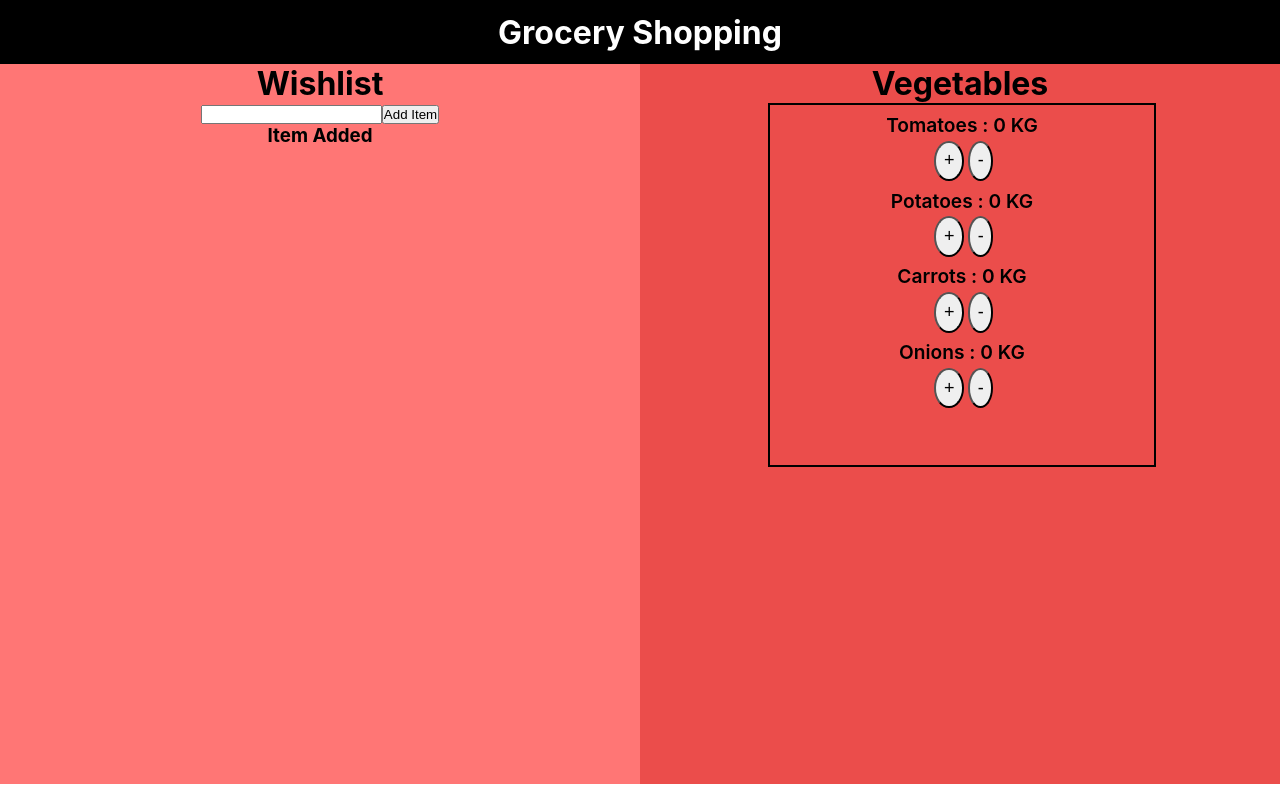
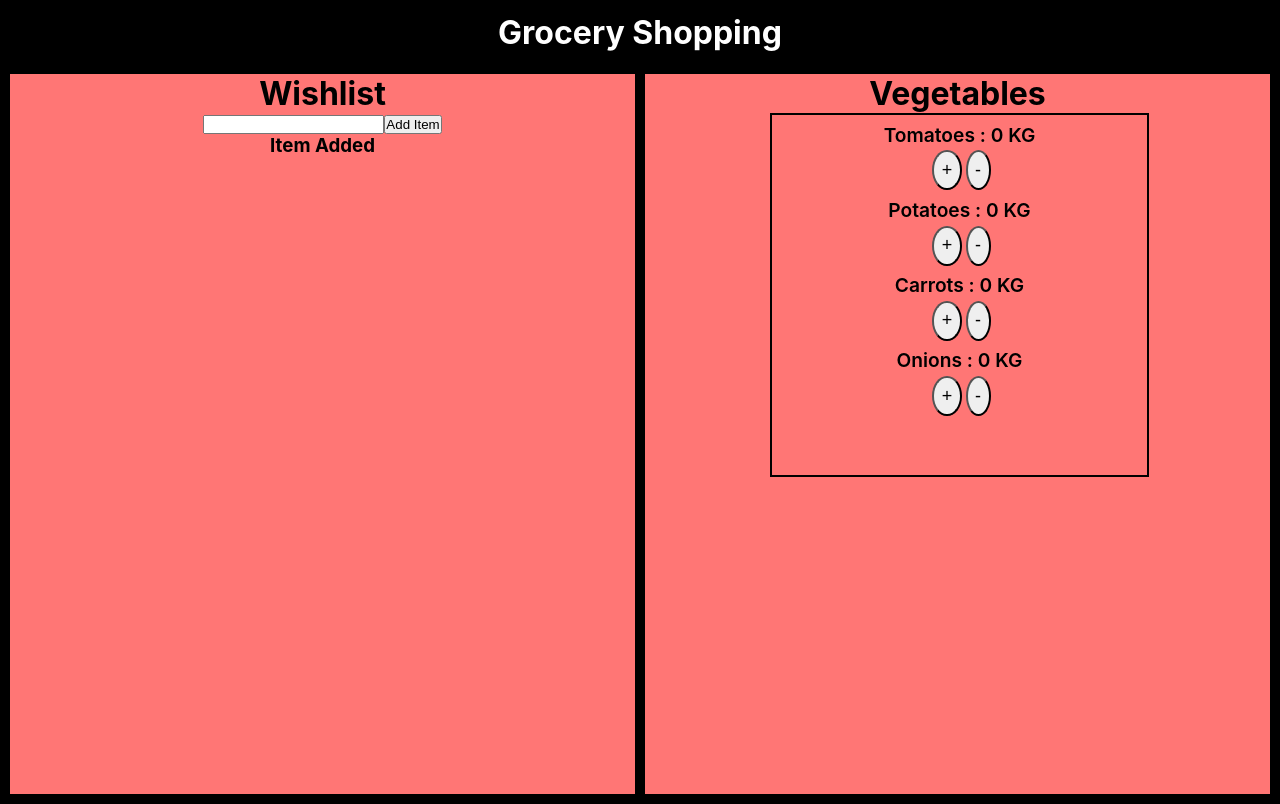
Before and after one commit to YogendraRajpoot/U5-E1, a React (Create React App) app: page / in a window 1280 px wide. Built offline with nearby package versions, Linux system fonts and the light colour scheme.

Commit message:
css update

```diff
--- a/src/App.css
+++ b/src/App.css
@@ -16,4 +16,5 @@
   display: flex;
   flex-direction: row;
   margin-top: 5%;
+  border: 5px solid black;
 }
--- a/src/component/Vegetables.module.css
+++ b/src/component/Vegetables.module.css
@@ -1,7 +1,8 @@
 .vegetables{
-    background-color: #eb4d4b;
+    background-color: #ff7675;
     width: 50%;
     height: 90vh;
+    border: 5px solid black;
 
 }
 .itemlist{
--- a/src/component/wishlist.module.css
+++ b/src/component/wishlist.module.css
@@ -2,6 +2,7 @@
     background-color: #ff7675;
     width: 50%;
     height: 90vh;
+    border: 5px solid black;
 }
 .item{
     font-size: medium;
```
